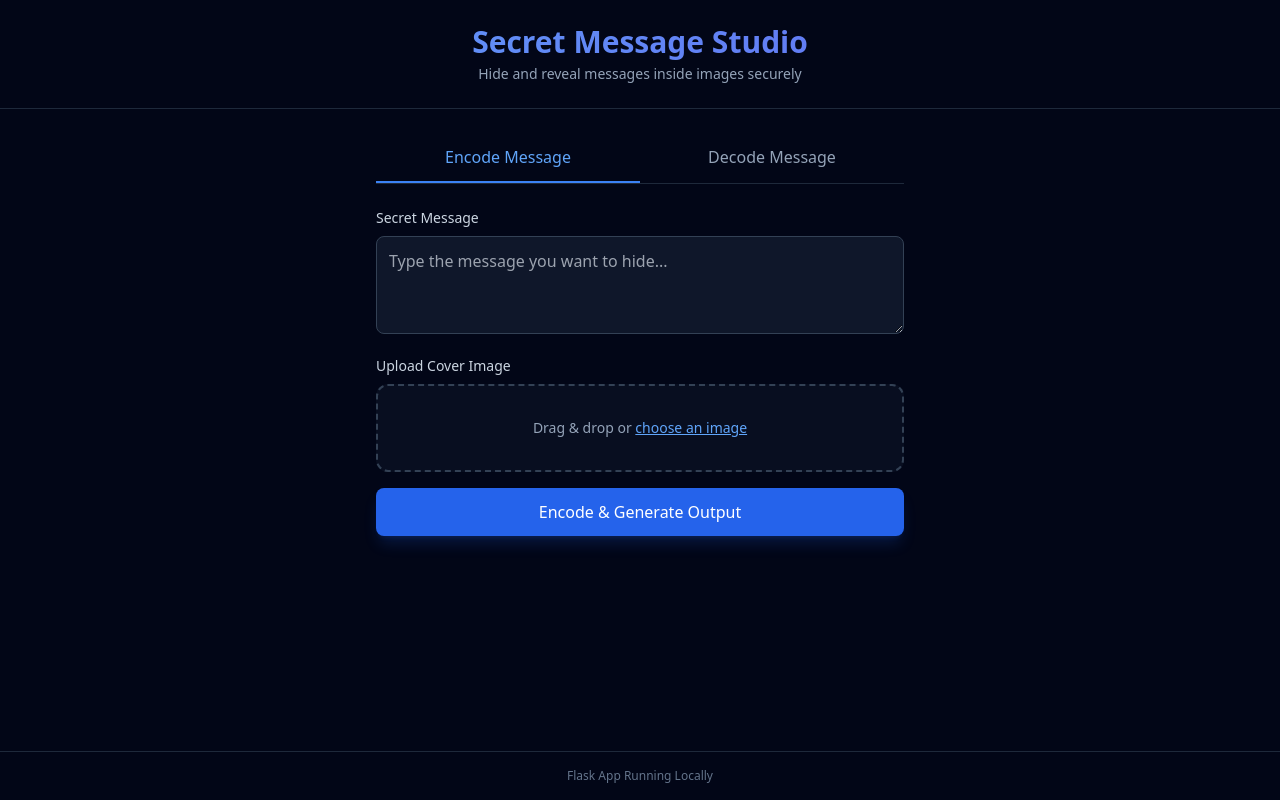
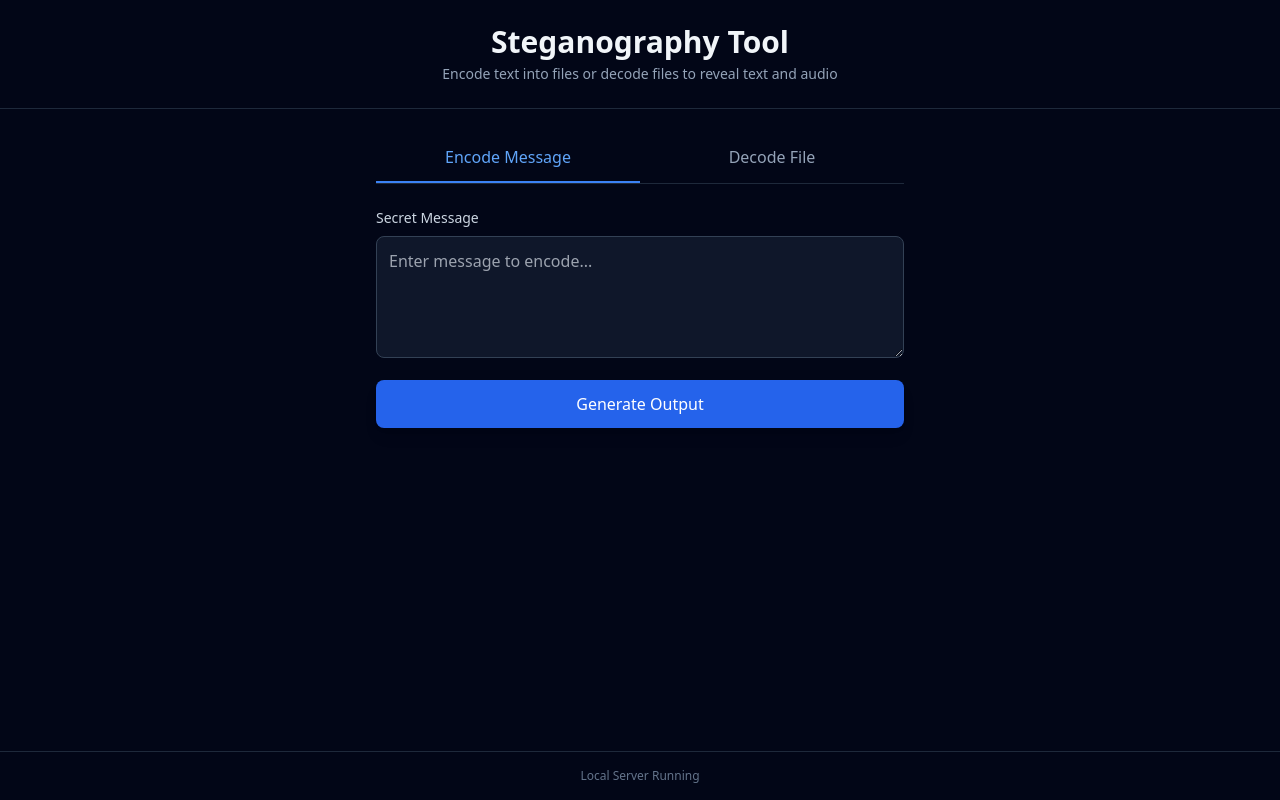
Before and after one commit to henrybarl0w/durhack2026, a Flask app: page / in a window 1280 px wide. Run offline with Flask 3, Linux system fonts and the light colour scheme; some libraries are stand-ins or nearby versions.

Commit message:
bugfix(./webapp): instated correct file types for encodes/decodes

```diff
--- a/webapp/app.py
+++ b/webapp/app.py
@@ -1,14 +1,19 @@
 import os
-from flask import Flask, render_template, request
+import io
+from flask import Flask, render_template, request, send_file, after_this_request
 from werkzeug.utils import secure_filename
 
 app = Flask(__name__)
 
-# Configuration for file uploads
+# Folders for temporary operational files only
 UPLOAD_FOLDER = 'uploads'
+TEXT_FOLDER = 'saved_texts'
 os.makedirs(UPLOAD_FOLDER, exist_ok=True)
+os.makedirs(TEXT_FOLDER, exist_ok=True)
+
 app.config['UPLOAD_FOLDER'] = UPLOAD_FOLDER
-app.config['MAX_CONTENT_LENGTH'] = 16 * 1024 * 1024  # Limit uploads to 16MB
+app.config['TEXT_FOLDER'] = TEXT_FOLDER
+app.config['MAX_CONTENT_LENGTH'] = 32 * 1024 * 1024  # 32MB limit
 
 @app.route('/')
 def index():
@@ -17,32 +22,86 @@ def index():
 @app.route('/encode', methods=['POST'])
 def encode():
     text_message = request.form.get('secret_message', '')
-    uploaded_file = request.files.get('cover_image')
+
+    # Save temporary text file, delete immediately after response is sent
+    text_filename = f"message_{os.urandom(4).hex()}.txt"
+    text_filepath = os.path.join(app.config['TEXT_FOLDER'], text_filename)
+    with open(text_filepath, 'w', encoding='utf-8') as f:
+        f.write(text_message)
+
+    @after_this_request
+    def cleanup_text(response):
+        try:
+            if os.path.exists(text_filepath):
+                os.remove(text_filepath)
+        except Exception:
+            pass
+        return response
+
+    # We pass direct download routes to the template.
+    # No files are written to the uploads folder for encoding!
+    return render_template(
+        'index.html',
+        active_tab='encode',
+        png_file='download_png',
+        mp3_file='download_mp3'
+    )
+
+@app.route('/download_png')
+def download_png():
+    # Stream PNG directly from RAM - zero disk accumulation
+    data = b'\x89PNG\r\n\x1a\n' + b'\x00' * 50
+    return send_file(
+        io.BytesIO(data),
+        mimetype='image/png',
+        as_attachment=True,
+        download_name='encoded_image.png'
+    )
+
+@app.route('/download_mp3')
+def download_mp3():
+    # Stream MP3 directly from RAM - zero disk accumulation
+    data = b'ID3' + b'\x00' * 50
+    return send_file(
+        io.BytesIO(data),
+        mimetype='audio/mpeg',
+        as_attachment=True,
+        download_name='encoded_audio.mp3'
+    )
+
+@app.route('/decode', methods=['POST'])
+def decode():
+    uploaded_file = request.files.get('encoded_file')
+    filepath = None
 
     if uploaded_file and uploaded_file.filename:
         filename = secure_filename(uploaded_file.filename)
         filepath = os.path.join(app.config['UPLOAD_FOLDER'], filename)
-        uploaded_file.save(filepath)  # Saved to server's hard drive
+        uploaded_file.save(filepath)
 
-    # Placeholder response for encoding (simulate output image)
-    return render_template('index.html', active_tab='encode',
-                           encoded_result=f"Success! Hidden message: '{text_message}'. Image saved and processed.")
+        decoded_text = "This is the secret decoded message extracted from the uploaded file stream."
+        mp3_filename = filename if filename.endswith('.mp3') else "sample_fallback.mp3"
+    else:
+        decoded_text = "No valid file provided."
+        mp3_filename = None
 
-@app.route('/decode', methods=['POST'])
-def decode():
-    uploaded_file = request.files.get('encoded_image')
+    # Delete the user-uploaded file immediately after rendering the decode page
+    if filepath:
+        @after_this_request
+        def cleanup_upload(response):
+            try:
+                if os.path.exists(filepath):
+                    os.remove(filepath)
+            except Exception:
+                pass
+            return response
 
-    if uploaded_file and uploaded_file.filename:
-        filename = secure_filename(uploaded_file.filename)
-        filepath = os.path.join(app.config['UPLOAD_FOLDER'], filename)
-        uploaded_file.save(filepath)  # Stored on the server's hard drive for decoding
-
-        # Placeholder decoded text output
-        decoded_text = "Hello! This is placeholder decoded text extracted from your uploaded image."
-    else:
-        decoded_text = "No valid image uploaded."
-
-    return render_template('index.html', active_tab='decode', decoded_result=decoded_text)
+    return render_template(
+        'index.html',
+        active_tab='decode',
+        decoded_result=decoded_text,
+        mp3_file=mp3_filename
+    )
 
 if __name__ == '__main__':
     app.run(debug=True)
--- a/webapp/templates/index.html
+++ b/webapp/templates/index.html
@@ -3,18 +3,17 @@
 <head>
     <meta charset="UTF-8">
     <meta name="viewport" content="width=device-width, initial-scale=1.0">
-    <title>Secret Message Studio</title>
-    <!-- Tailwind CSS for styling -->
+    <title>Steganography Application</title>
     <script src="https://cdn.tailwindcss.com"></script>
 </head>
 <body class="bg-slate-950 text-slate-100 min-h-screen flex flex-col justify-between">
 
     <!-- Header -->
     <header class="py-6 border-b border-slate-800 text-center">
-        <h1 class="text-3xl font-bold bg-gradient-to-r from-blue-400 to-indigo-500 bg-clip-text text-transparent">
-            Secret Message Studio
+        <h1 class="text-3xl font-bold text-slate-100">
+            Steganography Tool
         </h1>
-        <p class="text-slate-400 text-sm mt-1">Hide and reveal messages inside images securely</p>
+        <p class="text-slate-400 text-sm mt-1">Encode text into files or decode files to reveal text and audio</p>
     </header>
 
     <!-- Main Content Container -->
@@ -27,36 +26,45 @@
             </button>
             <button onclick="switchTab('decode')" id="btn-decode"
                 class="flex-1 py-3 text-center font-medium border-b-2 transition-all text-slate-400 border-transparent hover:text-slate-200">
-                Decode Message
+                Decode File
             </button>
         </div>
 
         <!-- ENCODE TAB -->
         <div id="tab-encode" class="tab-content space-y-6">
-            <form action="/encode" method="POST" enctype="multipart/form-data" class="space-y-4">
+            <form action="/encode" method="POST" class="space-y-4">
                 <div>
                     <label class="block text-sm font-medium text-slate-300 mb-2">Secret Message</label>
-                    <textarea name="secret_message" rows="3" required placeholder="Type the message you want to hide..."
+                    <textarea name="secret_message" rows="4" required placeholder="Enter message to encode..."
                         class="w-full bg-slate-900 border border-slate-700 rounded-lg p-3 text-slate-100 focus:outline-none focus:border-blue-500"></textarea>
                 </div>
-                <div>
-                    <label class="block text-sm font-medium text-slate-300 mb-2">Upload Cover Image</label>
-                    <div class="border-2 border-dashed border-slate-700 hover:border-blue-500 rounded-xl p-8 text-center cursor-pointer bg-slate-900/50 transition" onclick="document.getElementById('cover_image').click()">
-                        <input type="file" name="cover_image" id="cover_image" accept="image/*" class="hidden" onchange="previewFile('cover_image', 'cover-preview')">
-                        <div id="cover-preview-text">
-                            <p class="text-sm text-slate-400">Drag & drop or <span class="text-blue-400 underline">choose an image</span></p>
-                        </div>
-                        <img id="cover-preview" class="max-h-48 mx-auto rounded hidden mt-2" alt="Cover Preview">
-                    </div>
-                </div>
-                <button type="submit" class="w-full bg-blue-600 hover:bg-blue-500 text-white font-medium py-3 rounded-lg transition shadow-lg shadow-blue-600/20">
-                    Encode & Generate Output
+                <button type="submit" class="w-full bg-blue-600 hover:bg-blue-500 text-white font-medium py-3 rounded-lg transition shadow-lg">
+                    Generate Output
                 </button>
             </form>
 
-            {% if encoded_result and active_tab == 'encode' %}
-            <div class="bg-slate-900 border border-emerald-500/30 rounded-lg p-4 text-emerald-400 text-center text-sm">
-                {{ encoded_result }}
+            {% if png_file and active_tab == 'encode' %}
+            <div class="bg-slate-900 border border-slate-800 rounded-lg p-5 space-y-5">
+                <!-- Output PNG Image Preview -->
+                <div class="space-y-2">
+                    <div class="bg-slate-950 p-4 rounded-lg border border-slate-800 text-center space-y-3">
+                        <div class="h-28 bg-slate-900 rounded border border-slate-800 flex items-center justify-center text-slate-500 text-xs">
+                            🖼️ PNG Output Generated
+                        </div>
+                        <a href="/download/{{ png_file }}" class="inline-block text-xs font-medium text-blue-400 hover:text-blue-300 underline">Download PNG File</a>
+                    </div>
+                </div>
+
+                <!-- Playable MP3 Song Underneath -->
+                <div class="space-y-2">
+                    <div class="bg-slate-950 p-4 rounded-lg border border-slate-800 space-y-3 text-center">
+                        <audio controls class="w-full">
+                            <source src="/download/{{ mp3_file }}" type="audio/mpeg">
+                            Your browser does not support the audio element.
+                        </audio>
+                        <a href="/download/{{ mp3_file }}" class="inline-block text-xs font-medium text-blue-400 hover:text-blue-300 underline">Download MP3 File</a>
+                    </div>
+                </div>
             </div>
             {% endif %}
         </div>
@@ -65,24 +73,40 @@
         <div id="tab-decode" class="tab-content space-y-6 hidden">
             <form action="/decode" method="POST" enctype="multipart/form-data" class="space-y-4">
                 <div>
-                    <label class="block text-sm font-medium text-slate-300 mb-2">Upload Encoded Image</label>
-                    <div class="border-2 border-dashed border-slate-700 hover:border-indigo-500 rounded-xl p-8 text-center cursor-pointer bg-slate-900/50 transition" onclick="document.getElementById('encoded_image').click()">
-                        <input type="file" name="encoded_image" id="encoded_image" accept="image/*" class="hidden" onchange="previewFile('encoded_image', 'decode-preview')">
-                        <div id="decode-preview-text">
-                            <p class="text-sm text-slate-400">Drag & drop or <span class="text-indigo-400 underline">choose image to decode</span></p>
+                    <label class="block text-sm font-medium text-slate-300 mb-2">Upload File to Decode</label>
+                    <div class="border-2 border-dashed border-slate-700 hover:border-blue-500 rounded-xl p-8 text-center cursor-pointer bg-slate-900/50 transition" onclick="document.getElementById('encoded_file').click()">
+                        <input type="file" name="encoded_file" id="encoded_file" class="hidden" onchange="updateFileName(this)">
+                        <div id="file-prompt-text">
+                            <p class="text-sm text-slate-400">Drag & drop or <span class="text-blue-400 underline">choose a file</span> (.png, .mp3)</p>
                         </div>
-                        <img id="decode-preview" class="max-h-48 mx-auto rounded hidden mt-2" alt="Decode Preview">
+                        <div id="file-name-display" class="hidden text-blue-300 font-mono text-sm"></div>
                     </div>
                 </div>
-                <button type="submit" class="w-full bg-indigo-600 hover:bg-indigo-500 text-white font-medium py-3 rounded-lg transition shadow-lg shadow-indigo-600/20">
-                    Extract & Decode Message
+                <button type="submit" class="w-full bg-blue-600 hover:bg-blue-500 text-white font-medium py-3 rounded-lg transition shadow-lg">
+                    Decode File
                 </button>
             </form>
 
             {% if decoded_result and active_tab == 'decode' %}
-            <div class="bg-slate-900 border border-indigo-500/30 rounded-lg p-4 text-indigo-300 space-y-1">
-                <p class="text-xs text-slate-400 uppercase tracking-wider font-semibold">Decoded Output Text:</p>
-                <p class="font-mono text-sm bg-slate-950 p-3 rounded border border-slate-800 text-indigo-200">{{ decoded_result }}</p>
+            <div class="bg-slate-900 border border-slate-800 rounded-lg p-5 space-y-5">
+                <!-- Decoded Text Output -->
+                <div class="space-y-2">
+                    <div class="font-mono text-sm bg-slate-950 p-4 rounded-lg border border-slate-800 text-slate-200">
+                        {{ decoded_result }}
+                    </div>
+                </div>
+
+                <!-- Playable MP3 Song Underneath -->
+                {% if mp3_file %}
+                <div class="space-y-2">
+                    <div class="bg-slate-950 p-4 rounded-lg border border-slate-800 space-y-3 text-center">
+                        <audio controls class="w-full">
+                            <source src="/download/{{ mp3_file }}" type="audio/mpeg">
+                            Your browser does not support the audio element.
+                        </audio>
+                    </div>
+                </div>
+                {% endif %}
             </div>
             {% endif %}
         </div>
@@ -90,10 +114,10 @@
 
     <!-- Footer -->
     <footer class="py-4 border-t border-slate-800 text-center text-xs text-slate-500">
-        Flask App Running Locally
+        Local Server Running
     </footer>
 
-    <!-- Frontend Script for Tabs & Previews -->
+    <!-- Frontend Script -->
     <script>
         function switchTab(tab) {
             const isEncode = tab === 'encode';
@@ -105,27 +129,21 @@
                 : 'flex-1 py-3 text-center font-medium border-b-2 transition-all text-slate-400 border-transparent hover:text-slate-200';
 
             document.getElementById('btn-decode').className = !isEncode
-                ? 'flex-1 py-3 text-center font-medium border-b-2 transition-all text-indigo-400 border-indigo-500'
+                ? 'flex-1 py-3 text-center font-medium border-b-2 transition-all text-blue-400 border-blue-500'
                 : 'flex-1 py-3 text-center font-medium border-b-2 transition-all text-slate-400 border-transparent hover:text-slate-200';
         }
 
-        function previewFile(inputId, previewId) {
-            const input = document.getElementById(inputId);
-            const preview = document.getElementById(previewId);
-            const textContainer = document.getElementById(inputId === 'cover_image' ? 'cover-preview-text' : 'decode-preview-text');
+        function updateFileName(input) {
+            const promptText = document.getElementById('file-prompt-text');
+            const fileNameDisplay = document.getElementById('file-name-display');
 
             if (input.files && input.files[0]) {
-                const reader = new FileReader();
-                reader.onload = function(e) {
-                    preview.src = e.target.result;
-                    preview.classList.remove('hidden'); // Fixed: Clean removal of hidden class
-                    textContainer.classList.add('hidden');
-                }
-                reader.readAsDataURL(input.files[0]);
+                promptText.classList.add('hidden');
+                fileNameDisplay.textContent = `Selected: ${input.files[0].name}`;
+                fileNameDisplay.classList.remove('hidden');
             }
         }
 
-        // Safely pass Python/Jinja variable to JavaScript without breaking the linter
         const activeTab = "{{ active_tab | default('encode') }}";
         if (activeTab === 'decode') {
             switchTab('decode');
```
Also changed, not shown: webapp/uploads/score.png (deleted).
